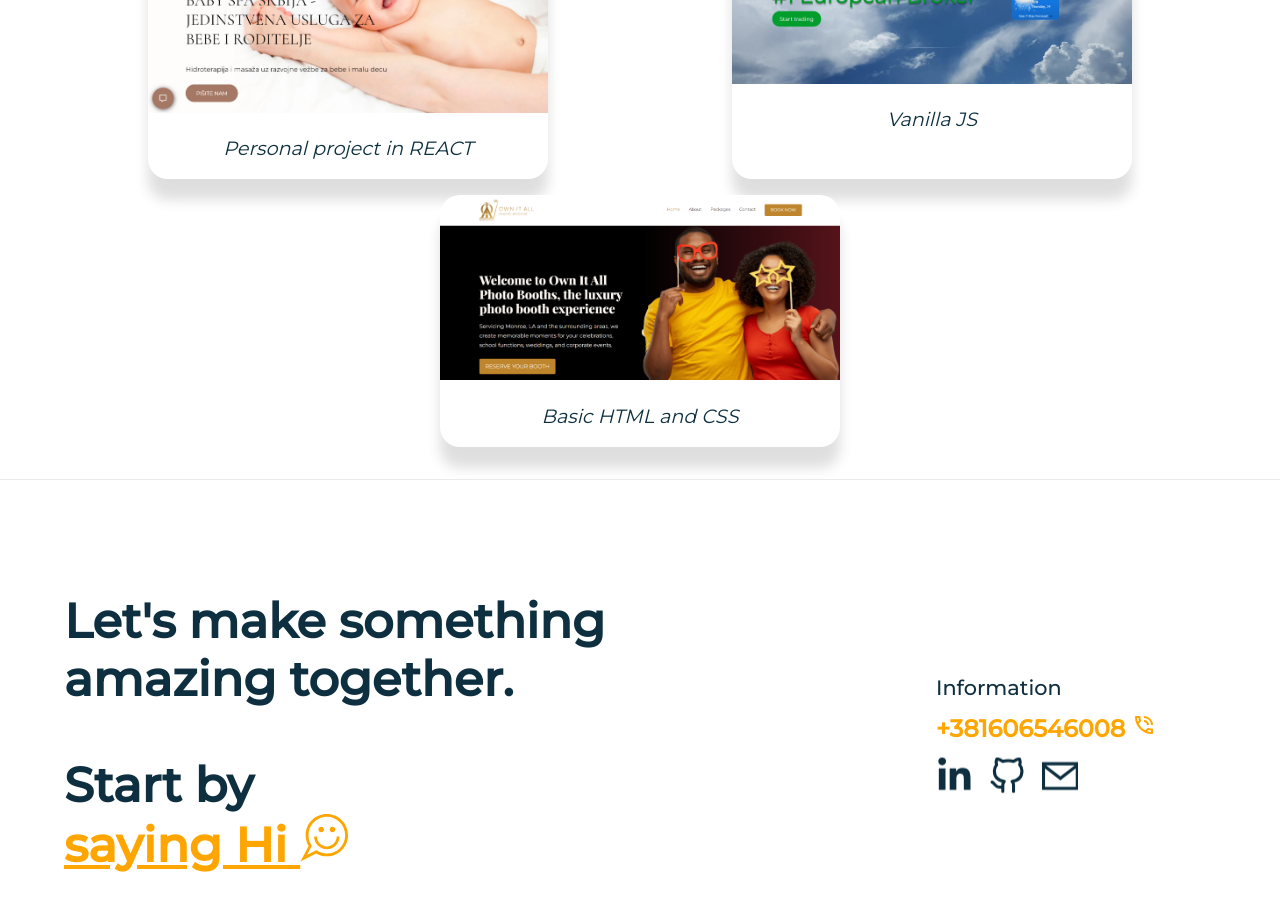
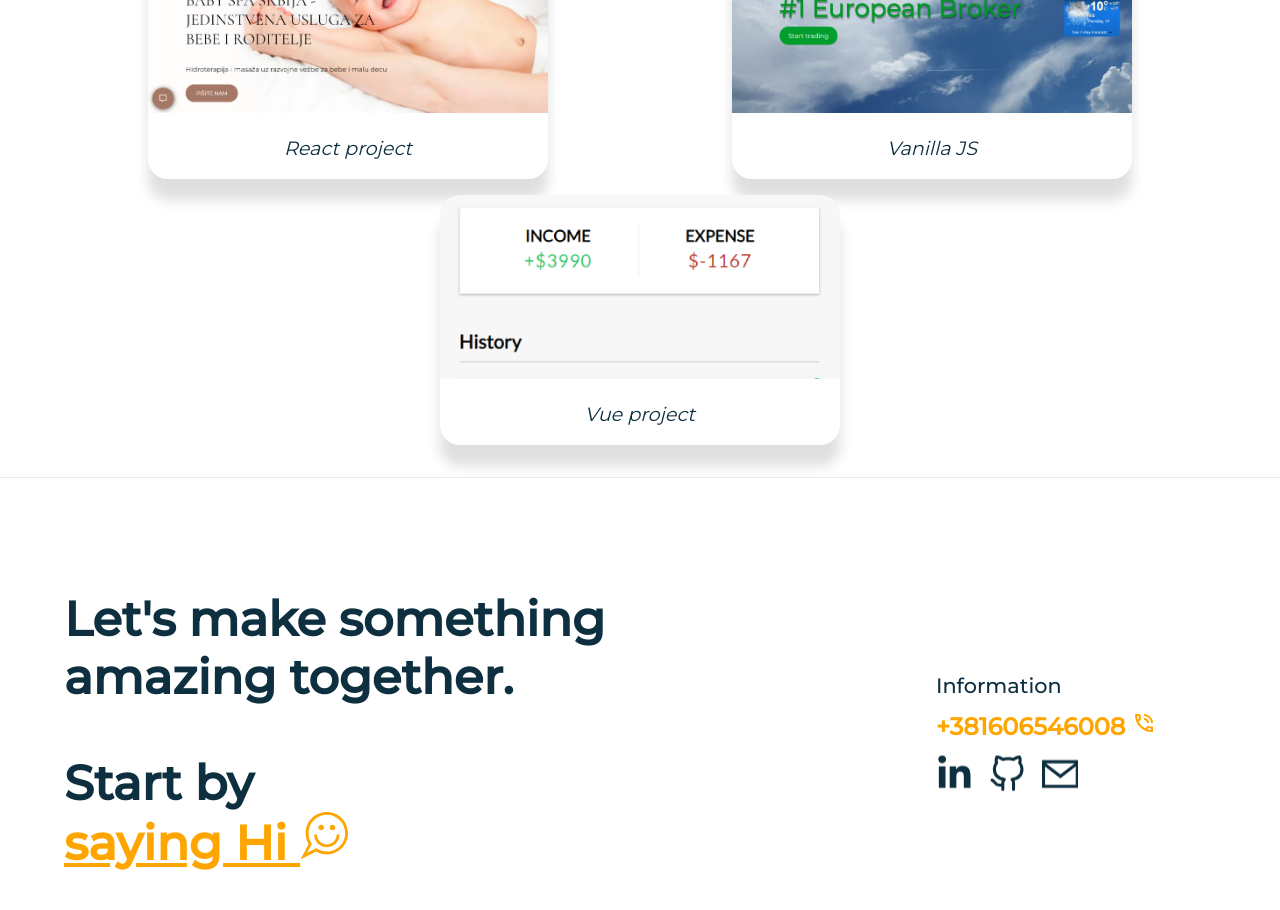
Before and after one commit to jimmyatv/aleksandar, a React (Create React App) app: page / in a window 1280 px wide. Shown: the part 2900-3810 px from the top of the page. Built offline with nearby package versions, Linux system fonts and the light colour scheme.

Commit message:
New Vue project added

```diff
--- a/src/components/Portfolio/Portfolio.jsx
+++ b/src/components/Portfolio/Portfolio.jsx
@@ -5,7 +5,7 @@ import { motion } from 'framer-motion';
 import { fadeIn, staggerChildren, textVariant } from '../../utils/motion';
 import project1 from '../../assets/project1.png';
 import project2 from '../../assets/project2.png';
-import project3 from '../../assets/project3.png';
+import project4 from '../../assets/project4.png';
 
 const Portfolio = () => {
     return (
@@ -36,7 +36,7 @@ const Portfolio = () => {
                             variants={fadeIn('up', 'easeOut', 0.5, 0.6)}
                         >
                             <a target='_blank' href="https://jimmyatv.github.io/myBabySpa"><img src={project1} alt="" /></a>
-                            <p>Personal project in REACT</p>
+                            <p>React project</p>
                         </motion.div>
 
                         <motion.div
@@ -49,8 +49,8 @@ const Portfolio = () => {
                         <motion.div
                             variants={fadeIn('up', 'easeOut', 0.9, 0.6)}
                         >
-                            <a target='_blank' href="https://jimmyatv.github.io/OwnItAll-byAlex"><img src={project3} alt="" /></a>
-                            <p>Basic HTML and CSS</p>
+                            <a target='_blank' href="https://65f6e36a9a02ab83921c98ef--astonishing-cocada-ad4cc9.netlify.app"><img src={project4} alt="" /></a>
+                            <p>Vue project</p>
                         </motion.div>
                     </div>
                 </div>
```
Also changed, not shown: src/assets/project2.png, src/assets/project4.png (added).
